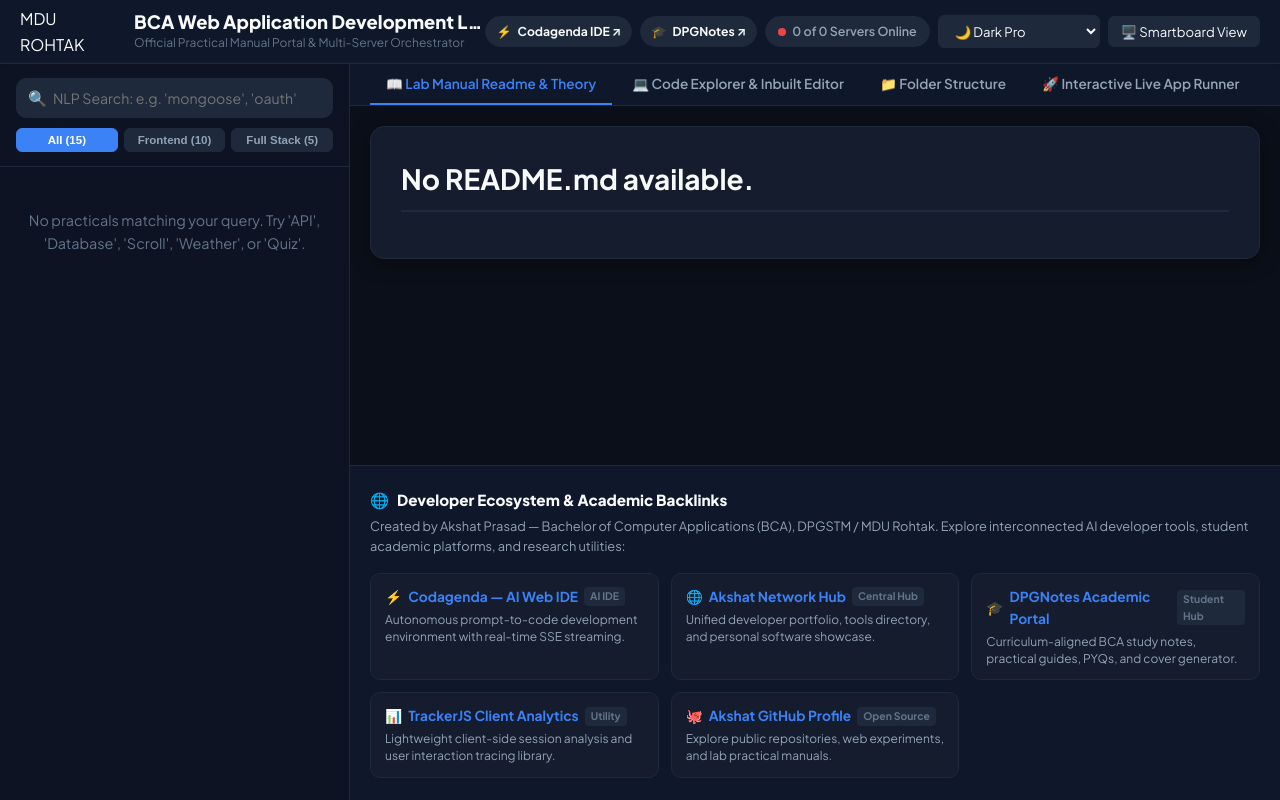
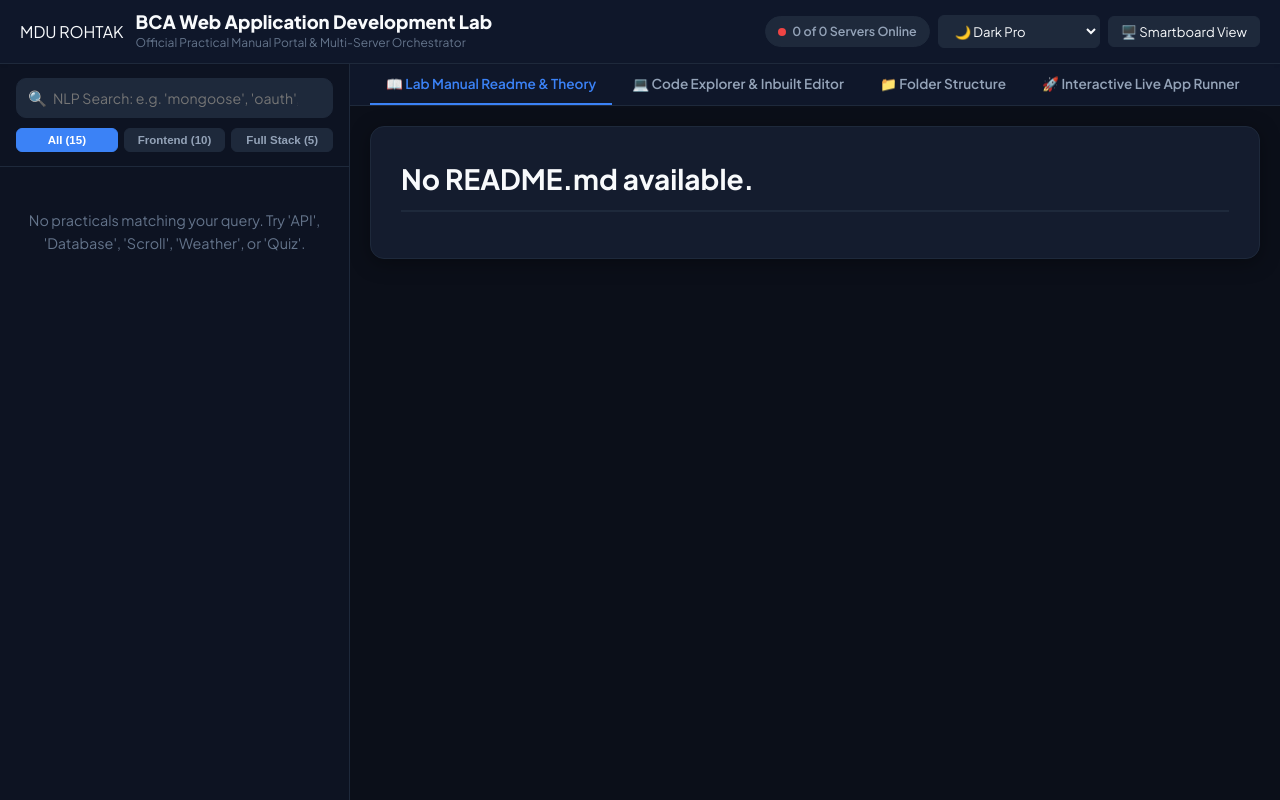
Before and after one commit to Akshat-881236/mdu-bca-web-development-lab, a website built with Vite: page index.html in a window 1280 px wide. Built offline with nearby package versions, Linux system fonts and the light colour scheme; files whose address does not match are found by name.

Commit message:
fix: remove backlinks for clean minimal UI, add api/index.js, update vercel.json rewrites, and eliminate Vercel configuration mismatch

```diff
--- /dev/null
+++ b/api/index.js
@@ -0,0 +1,4 @@
+// Vercel Serverless Function Entry Point
+const app = require("../server.js");
+
+module.exports = app;
--- a/package.json
+++ b/package.json
@@ -6,8 +6,7 @@
   "scripts": {
     "start": "node server.js",
     "server": "node server.js",
-    "dev": "vite",
-    "build": "vite build"
+    "dev": "node server.js"
   },
   "dependencies": {
     "cors": "^2.8.5",
--- a/script.js
+++ b/script.js
@@ -17,45 +17,6 @@ const THEMES = [
 
 // GitHub Repository Base URL
 const GITHUB_REPO_URL = "https://github.com/Akshat-881236/mdu-bca-web-development-lab";
-
-// Creator Ecosystem & Portfolio Projects
-const CREATOR_ECOSYSTEM = [
-    {
-        name: "Codagenda — AI Web IDE",
-        badge: "AI IDE",
-        desc: "Autonomous prompt-to-code development environment with real-time SSE streaming.",
-        url: "https://codagenda.akshatpsd2005.workers.dev/",
-        icon: "⚡"
-    },
-    {
-        name: "Akshat Network Hub",
-        badge: "Central Hub",
-        desc: "Unified developer portfolio, tools directory, and personal software showcase.",
-        url: "https://akshat-881236.github.io/AkshatNetworkHub/",
-        icon: "🌐"
-    },
-    {
-        name: "DPGNotes Academic Portal",
-        badge: "Student Hub",
-        desc: "Curriculum-aligned BCA study notes, practical guides, PYQs, and cover generator.",
-        url: "https://dpgnotes.web.app/",
-        icon: "🎓"
-    },
-    {
-        name: "TrackerJS Client Analytics",
-        badge: "Utility",
-        desc: "Lightweight client-side session analysis and user interaction tracing library.",
-        url: "https://akshat-881236.github.io/TrackerJS/",
-        icon: "📊"
-    },
-    {
-        name: "Akshat GitHub Profile",
-        badge: "Open Source",
-        desc: "Explore public repositories, web experiments, and lab practical manuals.",
-        url: "https://github.com/Akshat-881236",
-        icon: "🐙"
-    }
-];
 
 // Synonym Dictionary for NLP Query Expansion
 const NLP_SYNONYMS = {
@@ -754,29 +715,6 @@ function App() {
                 )
             ),
             h("div", { className: "header-right" },
-                // Creator Ecosystem Links Pill (Desktop)
-                h("a", {
-                    href: "https://codagenda.akshatpsd2005.workers.dev/",
-                    target: "_blank",
-                    rel: "noreferrer",
-                    className: "ecosystem-nav-pill desktop-only",
-                    title: "Codagenda — AI Web IDE by Akshat Prasad"
-                },
-                    h("span", null, "⚡"),
-                    h("span", null, "Codagenda IDE ↗")
-                ),
-
-                h("a", {
-                    href: "https://dpgnotes.web.app/",
-                    target: "_blank",
-                    rel: "noreferrer",
-                    className: "ecosystem-nav-pill desktop-only",
-                    title: "DPGNotes Academic Portal"
-                },
-                    h("span", null, "🎓"),
-                    h("span", null, "DPGNotes ↗")
-                ),
-
                 // Active Server Cluster Pill
                 h("div", {
                     className: "server-cluster-pill",
@@ -1301,37 +1239,6 @@ function App() {
         );
     };
 
-    // 10. Creator Ecosystem & Academic Backlinks Footer
-    const renderFooter = () => {
-        return h("footer", { className: "ecosystem-footer" },
-            h("div", { className: "ecosystem-footer-title" },
-                h("span", null, "🌐"),
-                h("span", null, "Developer Ecosystem & Academic Backlinks")
-            ),
-            h("p", { className: "ecosystem-footer-subtitle" },
-                "Created by Akshat Prasad — Bachelor of Computer Applications (BCA), DPGSTM / MDU Rohtak. Explore interconnected AI developer tools, student academic platforms, and research utilities:"
-            ),
-            h("div", { className: "ecosystem-grid" },
-                CREATOR_ECOSYSTEM.map(proj => (
-                    h("a", {
-                        key: proj.name,
-                        href: proj.url,
-                        target: "_blank",
-                        rel: "noreferrer",
-                        className: "ecosystem-card"
-                    },
-                        h("div", { className: "ecosystem-card-title" },
-                            h("span", null, proj.icon),
-                            h("span", null, proj.name),
-                            h("span", { style: { fontSize: "0.65rem", padding: "1px 6px", background: "var(--bg-surface)", borderRadius: "4px", color: "var(--text-muted)" } }, proj.badge)
-                        ),
-                        h("div", { className: "ecosystem-card-desc" }, proj.desc)
-                    )
-                ))
-            )
-        );
-    };
-
     // --------------------------------------------------------------------------
     // Main App Shell
     // --------------------------------------------------------------------------
@@ -1366,8 +1273,7 @@ function App() {
                     activeTab === "structure" && renderStructureTab(),
                     activeTab === "orchestrator" && renderOrchestratorTab(),
                     activeTab === "runner" && renderRunnerTab()
-                ),
-                renderFooter()
+                )
             )
         )
     );
--- a/server.js
+++ b/server.js
@@ -714,6 +714,7 @@ function cleanup() {
 process.on("SIGINT", cleanup);
 process.on("SIGTERM", cleanup);
 
+if (require.main === module) {
     app.listen(PORT, () => {
         console.log(`================================================================`);
         console.log(`🏛️  MDU Rohtak BCA Lab Portal Server running at: http://localhost:${PORT}`);
@@ -721,3 +722,6 @@ app.listen(PORT, () => {
         console.log(`⚡  Live API Routes: /api/programs, /api/servers`);
         console.log(`================================================================`);
     });
+}
+
+module.exports = app;
--- a/style.css
+++ b/style.css
@@ -1459,80 +1459,3 @@ pre[class*="language-"] {
     color: var(--primary);
     border-color: var(--primary);
 }
-
-/* Creator Ecosystem Navigation & Footer */
-.ecosystem-nav-pill {
-    display: inline-flex;
-    align-items: center;
-    gap: 6px;
-    background: var(--bg-surface);
-    border: 1px solid var(--border);
-    padding: 5px 10px;
-    border-radius: 20px;
-    font-size: 0.76rem;
-    font-weight: 700;
-    color: var(--text-primary);
-    cursor: pointer;
-    text-decoration: none;
-    transition: all var(--transition-fast);
-}
-.ecosystem-nav-pill:hover {
-    border-color: var(--primary);
-    color: var(--primary);
-}
-
-.ecosystem-footer {
-    background: var(--bg-header);
-    border-top: 1px solid var(--border);
-    padding: 22px 20px;
-    margin-top: 30px;
-}
-.ecosystem-footer-title {
-    font-size: 0.95rem;
-    font-weight: 800;
-    color: var(--text-primary);
-    margin-bottom: 4px;
-    display: flex;
-    align-items: center;
-    gap: 8px;
-}
-.ecosystem-footer-subtitle {
-    font-size: 0.8rem;
-    color: var(--text-secondary);
-    margin-bottom: 16px;
-}
-.ecosystem-grid {
-    display: grid;
-    grid-template-columns: repeat(auto-fit, minmax(220px, 1fr));
-    gap: 12px;
-}
-.ecosystem-card {
-    background: var(--bg-card);
-    border: 1px solid var(--border);
-    border-radius: var(--radius-md);
-    padding: 12px 14px;
-    text-decoration: none;
-    color: inherit;
-    display: flex;
-    flex-direction: column;
-    gap: 4px;
-    transition: all var(--transition-fast);
-}
-.ecosystem-card:hover {
-    border-color: var(--primary);
-    transform: translateY(-2px);
-    box-shadow: 0 4px 12px var(--primary-glow);
-}
-.ecosystem-card-title {
-    font-weight: 700;
-    font-size: 0.86rem;
-    color: var(--primary);
-    display: flex;
-    align-items: center;
-    gap: 6px;
-}
-.ecosystem-card-desc {
-    font-size: 0.75rem;
-    color: var(--text-secondary);
-    line-height: 1.4;
-}
```
Also changed, not shown: vercel.json. Lines whose indentation alone changed are shown as unchanged.
